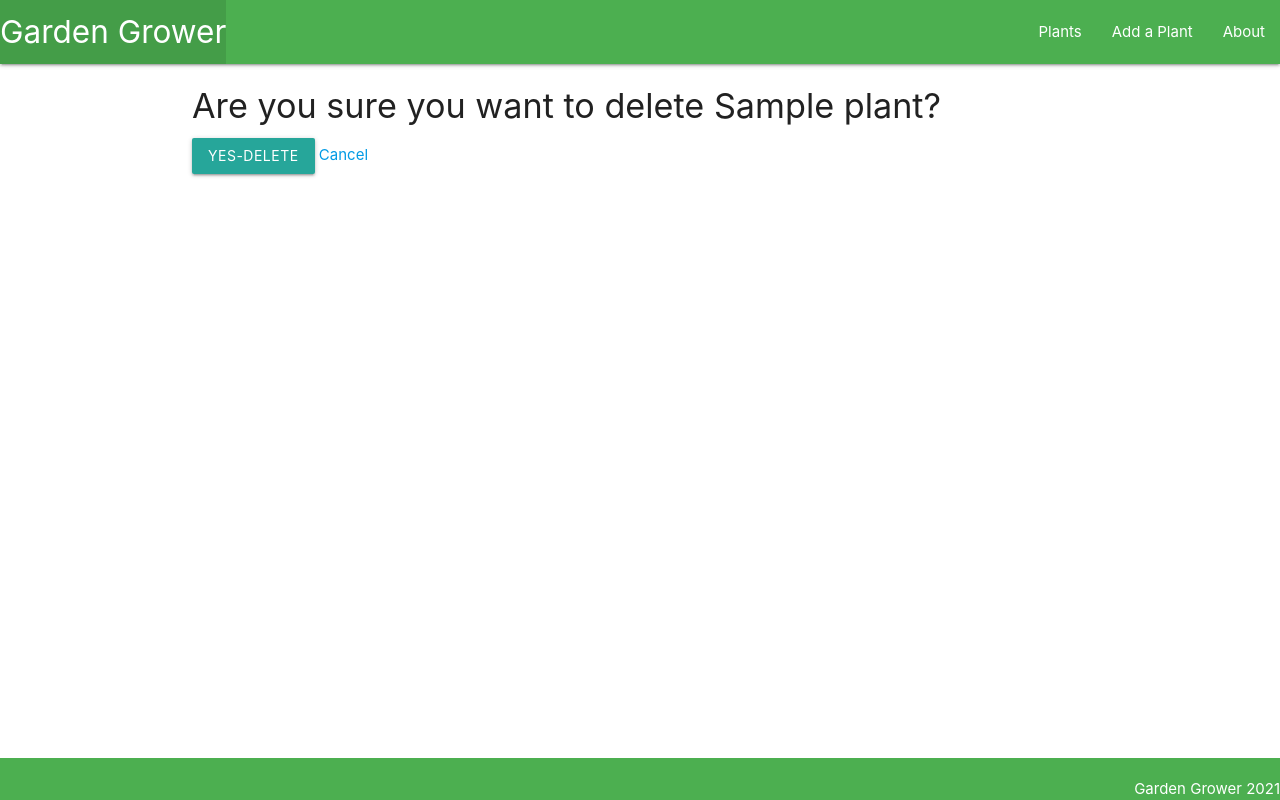
After one commit to Mheckmann7/plant-collector, a Django app: page /plants/1/delete/ in a window 1280 px wide. The commit adds this page. Run offline with Django 3.2, Linux system fonts and the light colour scheme; tables that the repository leaves empty hold one stand-in row (values such as "Sample post").

Commit message:
adds update and delete

```diff
--- a/main_app/models.py
+++ b/main_app/models.py
@@ -1,5 +1,5 @@
 from django.db import models
-
+from django.urls import reverse
 # Create your models here.
 
 
@@ -10,3 +10,6 @@ class Plant(models.Model):
 
     def __str__(self):
         return self.name
+
+    def get_absolute_url(self):
+        return reverse('plant_detail', kwargs={'plant_id': self.id})
--- a/main_app/templates/base.html
+++ b/main_app/templates/base.html
@@ -26,6 +26,11 @@
                 </ul>
                 <ul class="right">
                     <li>
+                        <a href="{%url 'plants_create' %}">Add a Plant</a>
+                    </li>
+                </ul>
+                <ul class="right">
+                    <li>
                         <a href="{%url 'index' %}">Plants</a>
                     </li>
                 </ul>
--- /dev/null
+++ b/main_app/templates/main_app/plant_confirm_delete.html
@@ -0,0 +1,10 @@
+{% extends '../base.html' %}
+
+{% block content %}
+<h4>Are you sure you want to delete <span class="purplue-text">{{object.name}}</span>?</h4>
+<form action="" method="POST">
+    {% csrf_token %}
+    <input type="submit" value="Yes-Delete" class="btn">
+    <a href="{% url 'plant_detail' plant.id %}">Cancel</a>
+</form>
+{% endblock %}
--- a/main_app/templates/plants/detail.html
+++ b/main_app/templates/plants/detail.html
@@ -12,6 +12,10 @@
       <p>Conditions: {{ plant.conditions }}</p>
 
     </div>
+    <div class="card-action">
+      <a href="{% url 'plants_update' plant.id %}">Edit</a>
+      <a href="{% url 'plants_delete' plant.id %}">Delete</a>
+    </div>
   </div>
 
 
--- a/main_app/urls.py
+++ b/main_app/urls.py
@@ -6,4 +6,9 @@ urlpatterns = [
     path('about/', views.about, name='about'),
     path('plants/', views.index, name='index'),
     path('plants/<int:plant_id>/', views.plants_detail, name='plant_detail'),
+    path('plants/create/', views.PlantCreate.as_view(), name='plants_create'),
+    path('plants/<int:pk>/update/',
+         views.PlantUpdate.as_view(), name='plants_update'),
+    path('plants/<int:pk>/delete/',
+         views.PlantDelete.as_view(), name='plants_delete'),
 ]
--- a/main_app/views.py
+++ b/main_app/views.py
@@ -1,4 +1,5 @@
 from django.shortcuts import render
+from django.views.generic.edit import CreateView, UpdateView, DeleteView
 from .models import Plant
 # Create your views here.
 
@@ -19,3 +20,18 @@ def index(request):
 def plants_detail(request, plant_id):
     plant = Plant.objects.get(id=plant_id)
     return render(request, 'plants/detail.html', {'plant': plant})
+
+
+class PlantCreate(CreateView):
+    model = Plant
+    fields = '__all__'
+
+
+class PlantUpdate(UpdateView):
+    model = Plant
+    fields = ['description', 'conditions']
+
+
+class PlantDelete(DeleteView):
+    model = Plant
+    success_url = '/plants/'
```
Also changed, not shown: main_app/templates/main_app/plant_form.html (added, +16 -0 lines).
